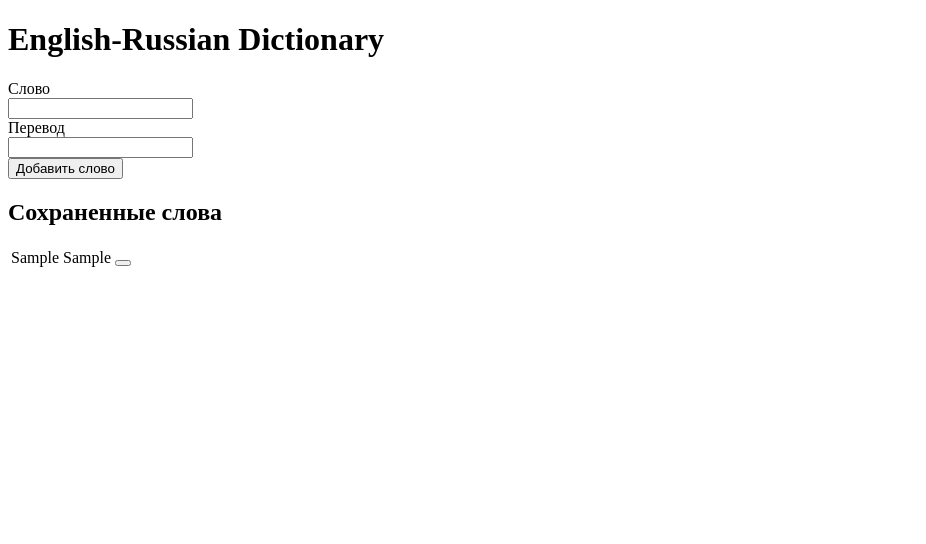
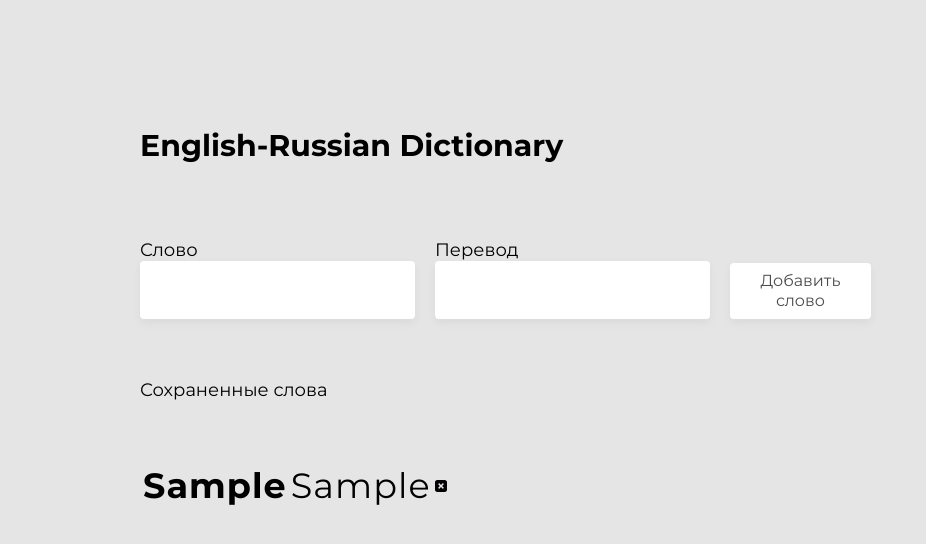
Before and after one commit to I-the-Creator/personal-eng-rus-dictionary, a plain HTML site: page index.html in a window 1280 px wide. Both pictures are taken after typing "Sample", "Sample" into the empty fields and a click on the button "Добавить слово". Shown: the whole page, without its empty margins (0-926 px from the left). Drawn offline with Linux system fonts and the light colour scheme.

Commit message:
styles add

```diff
--- a/index.html
+++ b/index.html
@@ -5,6 +5,9 @@
     <meta name="viewport" content="width=device-width, initial-scale=1.0">
     <title>CRUD Practice</title>
     <link rel="stylesheet" href="main.css">
+    <link rel="preconnect" href="https://fonts.googleapis.com">
+    <link rel="preconnect" href="https://fonts.gstatic.com" crossorigin>
+    <link href="https://fonts.googleapis.com/css2?family=Montserrat:wght@400;700&display=swap" rel="stylesheet">
 </head>
 <body>
     <h1>English-Russian Dictionary</h1>
--- a/main.css
+++ b/main.css
@@ -1,3 +1,129 @@
+body {
+    background-color: #e5e5e5;
+    padding-left: 132px;
+    padding-top: 115px;
+}
+
+h1 {
+    font-family: 'Montserrat', sans-serif;
+    font-weight: bold;
+    font-size: 30px;
+    line-height: 46px;
+    color: black;
+    margin: 0 0 70px 0;
+}
+
+.inputs-block {
+    display: flex;
+    align-items: flex-end;
+    margin-bottom: 60px;
+}
+
+.input-item {
+    margin-right: 40px;
+    min-width: 255px;
+}
+
+.input-item-title {
+    margin-bottom: 30;
+    font-family: 'Montserrat', sans-serif;
+    font-size: 18px;
+    line-height: 22px;
+    color: black;
+}
+
 .input.error {
     border: 1px solid red;
 }
+
+input {
+    background: white;
+    box-shadow: 0px 4px 10px rgba(0, 0, 0, 0.05);
+    border: none;
+    height: 56px;
+    border-radius: 4px;
+    font-family: 'Montserrat', sans-serif;
+    font-size: 16px;
+    line-height: 20px;
+    color:rgba(0, 0, 0, 0.7);
+    padding-left: 18px;
+    width: 100%;
+}
+
+#add-word-btn {
+    background: white;
+    box-shadow: 0px 4px 10px rgba(0, 0, 0, 0.05);
+    border: none;
+    height: 56px;
+    border-radius: 4px;
+    font-family: 'Montserrat', sans-serif;
+    font-size: 16px;
+    line-height: 20px;
+    color:rgba(0, 0, 0, 0.7);
+    width: 141px;
+    display: flex;
+    align-items: center;
+    justify-content: center;
+    cursor: pointer;
+    transition: all .2s ease-in-out;
+}
+
+#add-word-btn:hover {
+    background: rgba(255, 255, 255, 0.447);
+}
+
+h2 {
+    margin: 0;
+    margin-bottom: 60px;
+    font-family: 'Montserrat', sans-serif;
+    font-style: normal;
+    font-weight: 500;
+    font-size: 18px;
+    line-height: 22px;
+    color: black;
+}
+
+table {
+    width: 300px;
+}
+
+.tr {
+    position: relative;
+}
+
+.btn-delete {
+    background-image: url('img/close-button-svgrepo-com.svg');
+    background-repeat: no-repeat;
+    background-position: center;
+    width: 12px;
+    height: 12px;
+    background-color: transparent;
+    border: none;
+}
+
+.eng-word {
+    font-family: 'Montserrat', sans-serif;
+    font-style: normal;
+    font-weight: bold;
+    font-size: 35px;
+    line-height: 43зч;
+    letter-spacing: 0.03em;
+    color: black;
+    flex: none;
+    order: 0;
+    align-self: center;
+    margin: 40px 0;
+}
+.rus-word {
+    font-family: 'Montserrat', sans-serif;
+    font-style: normal;
+    font-weight: lighter;
+    font-size: 35px;
+    line-height: 43зч;
+    letter-spacing: 0.03em;
+    color: black;
+    flex: none;
+    order: 1;
+    align-self: center;
+    margin: 40px 0;
+}
```
Also changed, not shown: img/close-button-svgrepo-com.svg (added).
